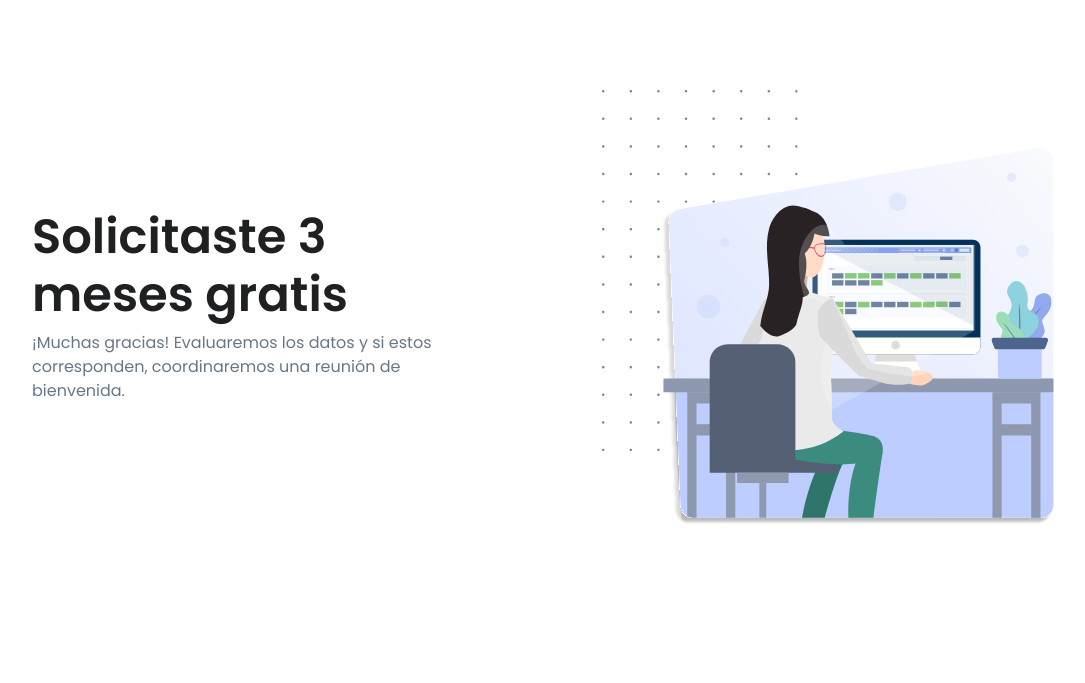
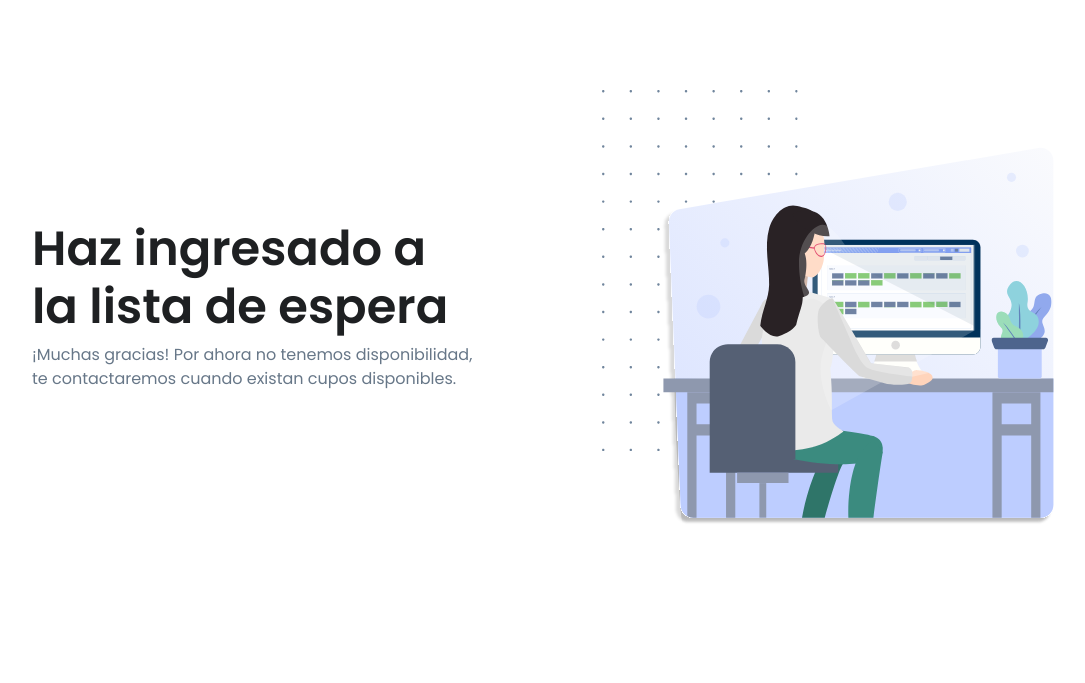
Before and after one commit to pvmedinet/lite, a plain HTML site: page gracias-prueba-gratis.html in a window 1280 px wide. Shown: the part 62-745 px from the top of the page, without its empty margins (50-1135 px from the left). Drawn offline with nearby package versions, Linux system fonts and the light colour scheme; a script that the page names is missing; files whose address does not match are found by name.

Commit message:
Prueba gratis - Deactivate

```diff
--- a/gracias-prueba-gratis.html
+++ b/gracias-prueba-gratis.html
@@ -74,8 +74,8 @@ height="0" width="0" style="display:none;visibility:hidden"></iframe></noscript>
       <div class="row justify-content-lg-between align-items-lg-center mb-10">
         <div class="col-md-6 col-lg-5">
           <div class="mb-5">
-            <h1 class="display-5">Solicitaste 3 meses gratis</h1>
-            <p>¡Muchas gracias! Evaluaremos los datos y si estos corresponden, coordinaremos una reunión de bienvenida.</p>
+            <h1 class="display-5">Haz ingresado a la lista de espera</h1>
+            <p>¡Muchas gracias! Por ahora no tenemos disponibilidad, te contactaremos cuando existan cupos disponibles.</p>
           </div>
 
         </div>
```
Also changed, not shown: index.html (+1 -3 lines), prueba-gratis.html (+1 -1 lines).
